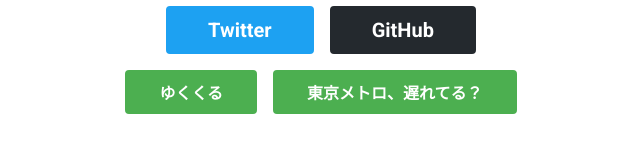
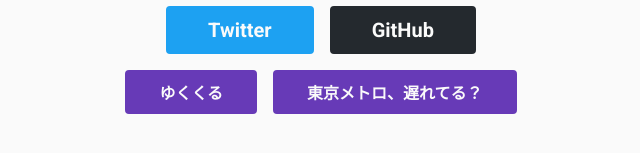
Before and after one commit to amotarao/amon.house_2020, a Nuxt app in the folder packages/app/: page / in a window 1280 px wide. Shown: the part 395-548 px from the top of the page, without its empty margins (319-959 px from the left). Built offline with nearby package versions, Linux system fonts and the light colour scheme; no server answers.

Commit message:
feat(app): use css variables

```diff
--- a/packages/app/nuxt.config.js
+++ b/packages/app/nuxt.config.js
@@ -51,7 +51,7 @@ export default {
   mode: 'universal',
   srcDir: 'src',
   head,
-  loading: { color: '#fff' },
+  loading: { color: 'var(--text-color)' },
   css: ['~/assets/scss/global.scss'],
   plugins: [],
   buildModules: ['@nuxt/typescript-build', '@nuxtjs/style-resources', '@nuxtjs/pwa'],
--- a/packages/app/src/assets/scss/_variables.scss
+++ b/packages/app/src/assets/scss/_variables.scss
@@ -0,0 +1,5 @@
+$primary: var(--primary-color);
+$text: var(--text-color);
+$sub: var(--sub-color);
+$bg: var(--bg-color);
+$shadow: var(--shadow-color);
--- a/packages/app/src/assets/scss/global.scss
+++ b/packages/app/src/assets/scss/global.scss
@@ -1,3 +1,19 @@
+:root {
+  --primary-color: #673ab7;
+  --text-color: #333;
+  --sub-color: #999;
+  --bg-color: #fafafa;
+  --shadow-color: #{rgba(#333, 0.2)};
+
+  @media (prefers-color-scheme: dark) {
+    --primary-color: #673ab7;
+    --text-color: #eee;
+    --sub-color: #aaa;
+    --bg-color: #1a1a1a;
+    --shadow-color: #{rgba(#eee, 0.2)};
+  }
+}
+
 main {
   display: block;
 }
@@ -12,6 +28,8 @@ html {
   -moz-osx-font-smoothing: grayscale;
   -webkit-font-smoothing: antialiased;
   box-sizing: border-box;
+  background: $bg;
+  color: $text;
 }
 
 *,
--- a/packages/app/src/components/atoms/BasicButton.vue
+++ b/packages/app/src/components/atoms/BasicButton.vue
@@ -90,15 +90,15 @@ export default Vue.extend({
   }
 
   &[data-type~='twitter'] {
-    @include with-color(#1da1f2, #fff);
+    @include with-color(#1da1f2, #fafafa);
   }
 
   &[data-type~='github'] {
-    @include with-color(#24292e, #fff);
+    @include with-color(#24292e, #fafafa);
   }
 
   &[data-type~='site'] {
-    @include with-color(#4caf50, #fff);
+    @include with-color($primary, #fafafa);
   }
 
   &[data-size='small'] {
--- a/packages/app/src/components/molecules/PostCard.vue
+++ b/packages/app/src/components/molecules/PostCard.vue
@@ -53,7 +53,7 @@ export default Vue.extend({
 <style lang="scss" module>
 .card {
   border-radius: 8px;
-  box-shadow: 0 2px 4px 0 rgba(#000, 0.2);
+  box-shadow: 0 2px 4px 0 $shadow;
   color: inherit;
   display: block;
   overflow: hidden;
@@ -62,7 +62,7 @@ export default Vue.extend({
   transition: all 0.2s ease-out;
 
   &:hover {
-    box-shadow: 0 4px 8px 0 rgba(#000, 0.2);
+    box-shadow: 0 4px 8px 0 $shadow;
   }
 }
 
@@ -89,7 +89,7 @@ export default Vue.extend({
 }
 
 .date {
-  color: #999;
+  color: $sub;
   font-size: 0.8rem;
   line-height: 1.5;
   padding: 0.5rem 1rem;
--- a/packages/app/src/components/pages/PostPage.vue
+++ b/packages/app/src/components/pages/PostPage.vue
@@ -74,7 +74,7 @@ export default Vue.extend({
 .date {
   display: flex;
   flex-wrap: wrap;
-  color: #999;
+  color: $sub;
   font-size: 0.9rem;
   line-height: 1.5;
   margin-bottom: 4rem;
```
